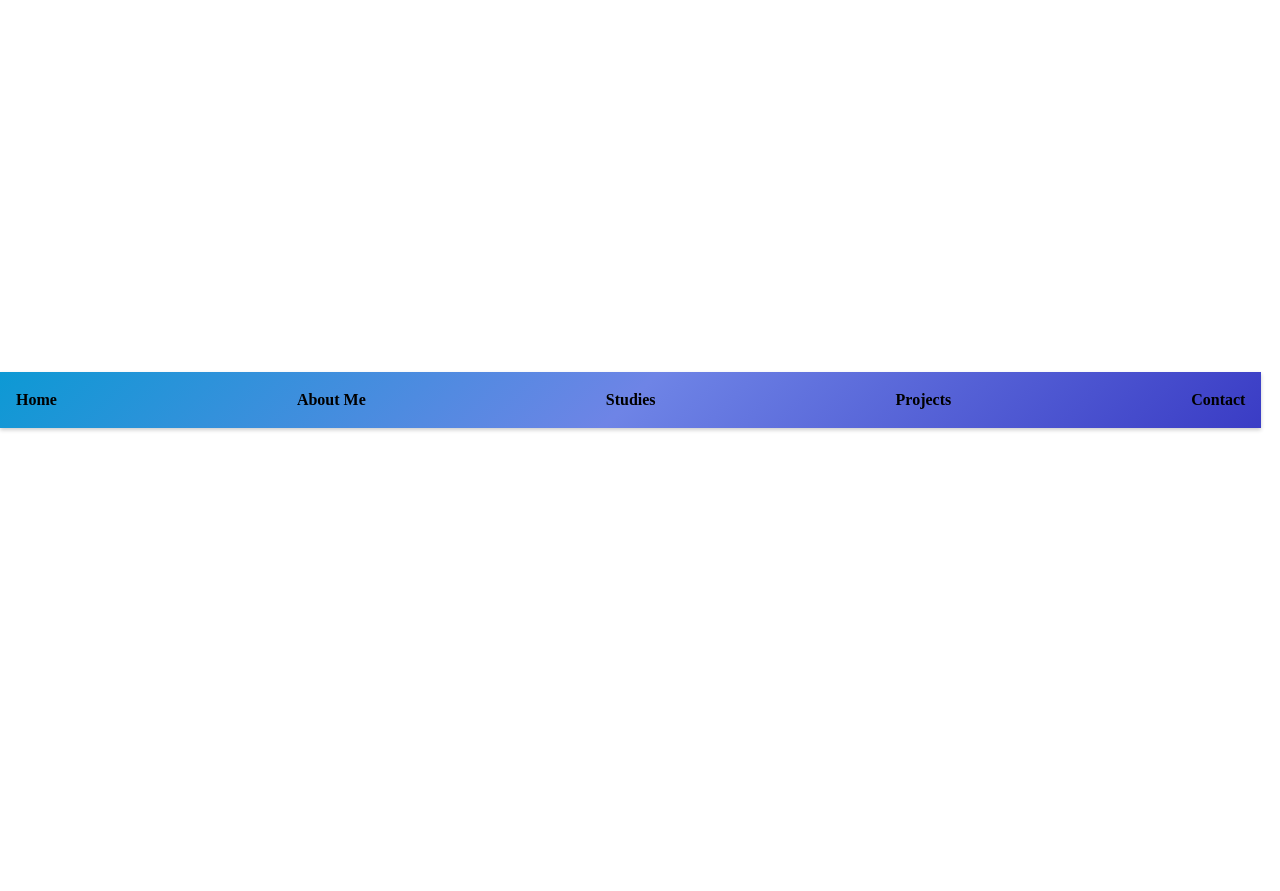
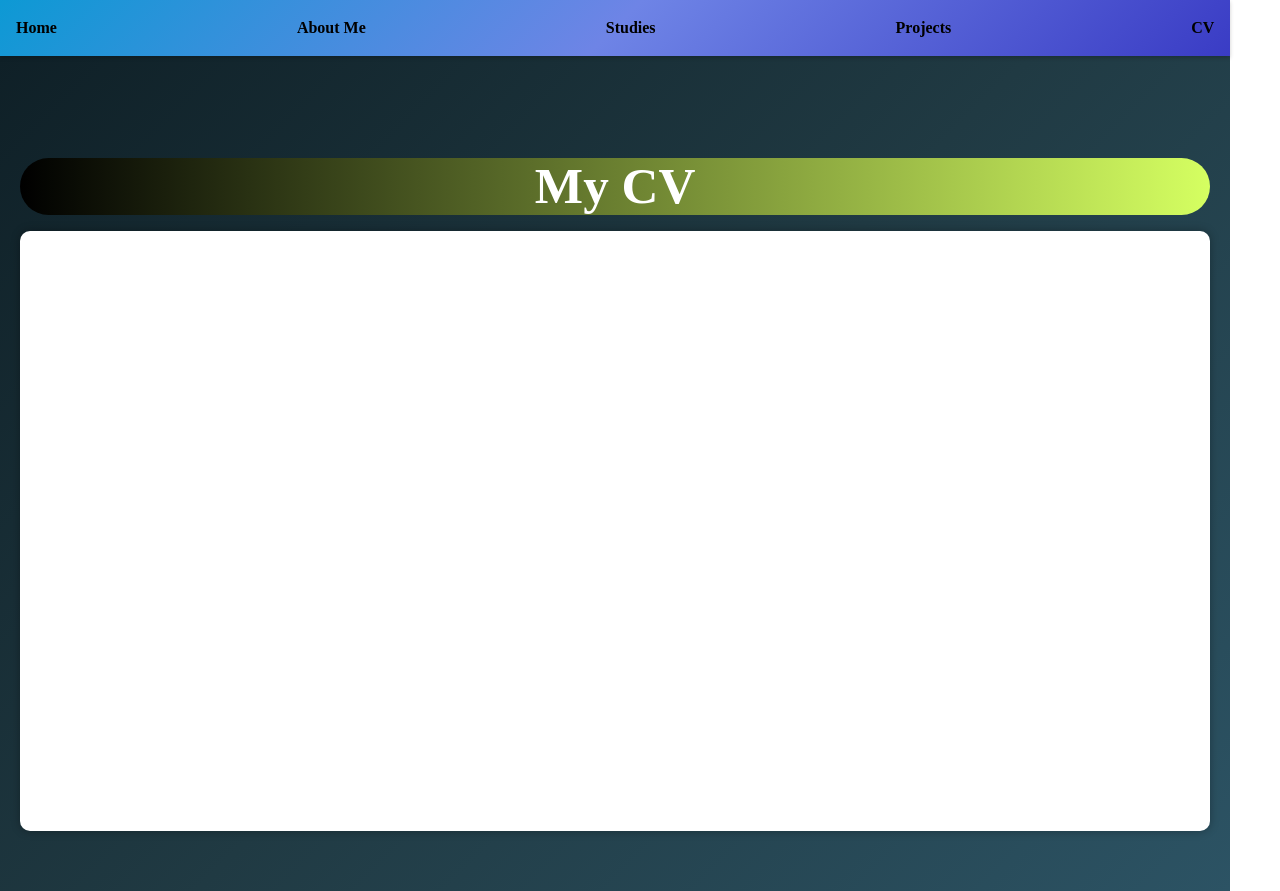
Before and after one commit to MisasoaRobison/Portfolio, a React (Vite) app: page /Portfolio/CV in a window 1280 px wide. Before the commit the page ends 800 px from the top, so only its background shows below. Built offline with nearby package versions, Linux system fonts and the light colour scheme.

Commit message:
Initial commit

```diff
--- a/src/App.jsx
+++ b/src/App.jsx
@@ -5,7 +5,7 @@ import Navbar from './components/Navbar';
 import Projects from './components/Projects';
 import AboutMe from './components/AboutMe';
 import Studies from './components/Studies';
-import Contact from './components/Contact';
+import CV from './components/CV'; // Assuming CV is the component for the CV section
 import './App.css'
 
 function App() {
@@ -13,7 +13,7 @@ function App() {
   return (
     <>
     <title>Home</title>
-    <BrowserRouter>
+    <BrowserRouter basename='/Portfolio'>
     <div className='App'>
       <Navbar />
         <Routes>
@@ -21,7 +21,7 @@ function App() {
           <Route path="/aboutme" element={<AboutMe />} />
           <Route path="/mystudies" element={<Studies />} />
           <Route path="/myprojects" element={<Projects />} />
-          <Route path="/contact" element={<Contact />} />
+          <Route path="/CV" element={<CV />} />
         </Routes>
       </div>
     </BrowserRouter>
--- a/src/components/AboutMe.jsx
+++ b/src/components/AboutMe.jsx
@@ -21,77 +21,77 @@ function AboutMe() {
                 }}/>
             </div>
             <div style={styles.imagecard}>
-                <img src="/Portfolio/public/C.png" alt="C" style={{width: '85%', borderRadius:'10px', alignItems:'center',
+                <img src="/Portfolio/C.png" alt="C" style={{width: '85%', borderRadius:'10px', alignItems:'center',
                 objectFit:'cover'
                 }}/>
             </div>
             <div style={styles.imagecard}>
-                <img src="/public/javascript.png" alt="JavaScript" style={{width: '100%', borderRadius:'10px', alignItems:'center',
+                <img src="/Portfolio/javascript.png" alt="JavaScript" style={{width: '100%', borderRadius:'10px', alignItems:'center',
                 objectFit:'cover'
                 }}/>
             </div>
             <div style={styles.imagecard}>
-                <img src="/public/HTML.png" alt="HTML" style={{width: '85%', borderRadius:'10px', alignItems:'center', marginTop:'10px',
+                <img src="/Portfolio/HTML.png" alt="HTML" style={{width: '85%', borderRadius:'10px', alignItems:'center', marginTop:'10px',
                 objectFit:'cover'
                 }}/>
             </div>
             <div style={styles.imagecard}>
-                <img src="/public/Java.png" alt="Java" style={{width: '100%', borderRadius:'10px', alignItems:'center',
+                <img src="/Portfolio/Java.png" alt="Java" style={{width: '100%', borderRadius:'10px', alignItems:'center',
                 objectFit:'cover'
                 }}/>
             </div>
             <div style={styles.imagecard}>
-                <img src="/public/Node_express.png" alt="Node+Express" style={{width: '100%', borderRadius:'10px', alignItems:'center', marginTop: '20px',
+                <img src="/Portfolio/Node_express.png" alt="Node+Express" style={{width: '100%', borderRadius:'10px', alignItems:'center', marginTop: '20px',
                 objectFit:'cover'
                 }}/>
             </div>
             <div style={styles.imagecard}>
-                <img src="/public/React.png" alt="React" style={{width: '100%', borderRadius:'10px', alignItems:'center',
+                <img src="/Portfolio/React.png" alt="React" style={{width: '100%', borderRadius:'10px', alignItems:'center',
                 objectFit:'cover'
                 }}/>
             </div>
             <div style={styles.imagecard}>
-                <img src="/public/css.png" alt="css" style={{width: '60%', borderRadius:'10px', alignItems:'center', marginTop: '10px',
+                <img src="/Portfolio/css.png" alt="css" style={{width: '60%', borderRadius:'10px', alignItems:'center', marginTop: '10px',
                 objectFit:'cover'
                 }}/>
             </div>
             <div style={styles.imagecard}>
-                <img src="/public/mysql.png" alt="SQL" style={{width: '100%', borderRadius:'10px', alignItems:'center',
+                <img src="/Portfolio/mysql.png" alt="SQL" style={{width: '100%', borderRadius:'10px', alignItems:'center',
                 objectFit:'cover'
                 }}/>
             </div>
             <div style={styles.imagecard}>
-                <img src="/public/github.png" alt="github" style={{width: '100%', borderRadius:'10px', alignItems:'center',
+                <img src="/Portfolio/github.png" alt="github" style={{width: '100%', borderRadius:'10px', alignItems:'center',
                 objectFit:'cover'
                 }}/>
             </div>
             <div style={styles.imagecard}>
-                <img src="/public/git.png" alt="git" style={{width: '100%', borderRadius:'10px', alignItems:'center',
+                <img src="/Portfolio/git.png" alt="git" style={{width: '100%', borderRadius:'10px', alignItems:'center',
                 objectFit:'cover'
                 }}/>
             </div>
             <div style={styles.imagecard}>
-                <img src="/public/vscode.png" alt="vscode" style={{width: '100%', borderRadius:'10px', alignItems:'center',
+                <img src="/Portfolio/vscode.png" alt="vscode" style={{width: '100%', borderRadius:'10px', alignItems:'center',
                 objectFit:'cover'
                 }}/>
             </div>
             <div style={styles.imagecard}>
-                <img src="/public/OCaml.png" alt="OCaml" style={{width: '100%', borderRadius:'10px', alignItems:'center',
+                <img src="/Portfolio/OCaml.png" alt="OCaml" style={{width: '100%', borderRadius:'10px', alignItems:'center',
                 objectFit:'cover'
                 }}/>
             </div>
             <div style={styles.imagecard}>
-                <img src="/public/assembly.png" alt="assembly" style={{width: '100%', borderRadius:'10px', alignItems:'center',
+                <img src="/Portfolio/assembly.png" alt="assembly" style={{width: '100%', borderRadius:'10px', alignItems:'center',
                 objectFit:'cover'
                 }}/>
             </div>
             <div style={styles.imagecard}>
-                <img src="/public/docker.png" alt="docker" style={{width: '100%', borderRadius:'10px', alignItems:'center',
+                <img src="/Portfolio/docker.png" alt="docker" style={{width: '100%', borderRadius:'10px', alignItems:'center',
                 objectFit:'cover'
                 }}/>
             </div>
             <div style={styles.imagecard}>
-                <img src="/public/microsoft.png" alt="microsoft" style={{width: '70%', borderRadius:'10px', alignItems:'center', marginTop: '10px',
+                <img src="/Portfolio/microsoft.png" alt="microsoft" style={{width: '70%', borderRadius:'10px', alignItems:'center', marginTop: '10px',
                 objectFit:'cover'
                 }}/>
             </div>
--- /dev/null
+++ b/src/components/CV.jsx
@@ -0,0 +1,84 @@
+import React from 'react';
+
+function CV() {
+  return (
+    <section id="cv" style={styles.section}>
+  <h1 style={styles.sectionTitle}>My CV</h1>
+  <div style={styles.cvContainer}>
+    <iframe
+      src="/Portfolio/Misasoa-Robison-CV.pdf"
+      title="My CV"
+      width="100%"
+      height="100%"
+      style={styles.iframe}
+    />
+  </div>
+</section>
+  );
+}
+
+const styles = {
+  section: {
+    padding: '60px 20px',
+    background: "linear-gradient(135deg, #0f2027, #203a43, #2c5364)",
+    textAlign: 'center',
+  },
+  title: {
+    fontSize: '2rem',
+    marginBottom: '2rem',
+  },
+
+  sectionTitle: {
+    fontFamily: '"Raleway", cursive',
+    background: 'linear-gradient(90deg, rgb(0, 0, 0), rgb(213, 255, 97))',
+    padding: '0 4px',
+    borderRadius: '50px',
+    color: 'white',
+    marginBottom: '1rem',
+  },
+
+  cvContainer: {
+    width: '100%',
+    height: '600px',
+    boxShadow: '0 0 10px rgba(0,0,0,0.3)',
+    borderRadius: '10px',
+    overflow: 'hidden',
+  },
+
+  iframe: {
+    border: 'none',
+  },
+
+  form: {
+    maxWidth: '500px',
+    margin: '0 auto',
+    display: 'flex',
+    flexDirection: 'column',
+    gap: '1rem',
+  },
+  input: {
+    padding: '10px',
+    fontSize: '1rem',
+    border: '1px solid #ccc',
+    borderRadius: '6px',
+  },
+  textarea: {
+    padding: '10px',
+    fontSize: '1rem',
+    border: '1px solid #ccc',
+    borderRadius: '6px',
+    resize: 'vertical',
+  },
+  button: {
+    padding: '12px',
+    fontSize: '1rem',
+    backgroundColor: '#007bff',
+    color: '#fff',
+    border: 'none',
+    borderRadius: '6px',
+    cursor: 'pointer',
+    transition: 'background 0.3s',
+  },
+};
+
+export default CV;
--- a/src/components/Contact.jsx
+++ /dev/null
@@ -1,81 +0,0 @@
-import React from 'react';
-
-function Contact() {
-  return (
-    <section id="contact" style={styles.section}>
-      <h2 style={styles.title}>Contact Me</h2>
-      <form
-        action="https://formspree.io/f/your-form-id" // Remplace par ton ID Formspree
-        method="POST"
-        style={styles.form}
-      >
-        <input
-          type="text"
-          name="name"
-          placeholder="Your name"
-          required
-          style={styles.input}
-        />
-        <input
-          type="email"
-          name="email"
-          placeholder="Your email"
-          required
-          style={styles.input}
-        />
-        <textarea
-          name="message"
-          placeholder="Your message"
-          rows="5"
-          required
-          style={styles.textarea}
-        />
-        <button type="submit" style={styles.button}>Send</button>
-      </form>
-    </section>
-  );
-}
-
-const styles = {
-  section: {
-    padding: '60px 20px',
-    backgroundColor: '#f2f2f2',
-    textAlign: 'center',
-  },
-  title: {
-    fontSize: '2rem',
-    marginBottom: '2rem',
-  },
-  form: {
-    maxWidth: '500px',
-    margin: '0 auto',
-    display: 'flex',
-    flexDirection: 'column',
-    gap: '1rem',
-  },
-  input: {
-    padding: '10px',
-    fontSize: '1rem',
-    border: '1px solid #ccc',
-    borderRadius: '6px',
-  },
-  textarea: {
-    padding: '10px',
-    fontSize: '1rem',
-    border: '1px solid #ccc',
-    borderRadius: '6px',
-    resize: 'vertical',
-  },
-  button: {
-    padding: '12px',
-    fontSize: '1rem',
-    backgroundColor: '#007bff',
-    color: '#fff',
-    border: 'none',
-    borderRadius: '6px',
-    cursor: 'pointer',
-    transition: 'background 0.3s',
-  },
-};
-
-export default Contact;
--- a/src/components/Home.jsx
+++ b/src/components/Home.jsx
@@ -47,7 +47,7 @@ function Home() {
               </a>
             </li>
             <li>
-              <strong style={{fontFamily: 'cursive'}}>LinkedInn:</strong>{" "}
+              <strong style={{fontFamily: 'cursive'}}>LinkedIn:</strong>{" "}
               <a
                 href="https://www.linkedin.com/in/misasoa-robison-6494812a2/"
                 style={styles.link}
--- a/src/components/Navbar.jsx
+++ b/src/components/Navbar.jsx
@@ -9,7 +9,7 @@ function Navbar() {
         <li><Link to="/aboutme" style={styles.a}>About Me</Link></li>
         <li><Link to="/mystudies" style={styles.a}>Studies</Link></li>
         <li><Link to="/myprojects" style={styles.a}>Projects</Link></li>
-        <li><Link to="/contact" style={styles.a}>Contact</Link></li>
+        <li><Link to="/cv" style={styles.a}>CV</Link></li>
       </ul>
     </nav>
   );
```
Also changed, not shown: 1 other file (tests, documents, lock files or other folders).
